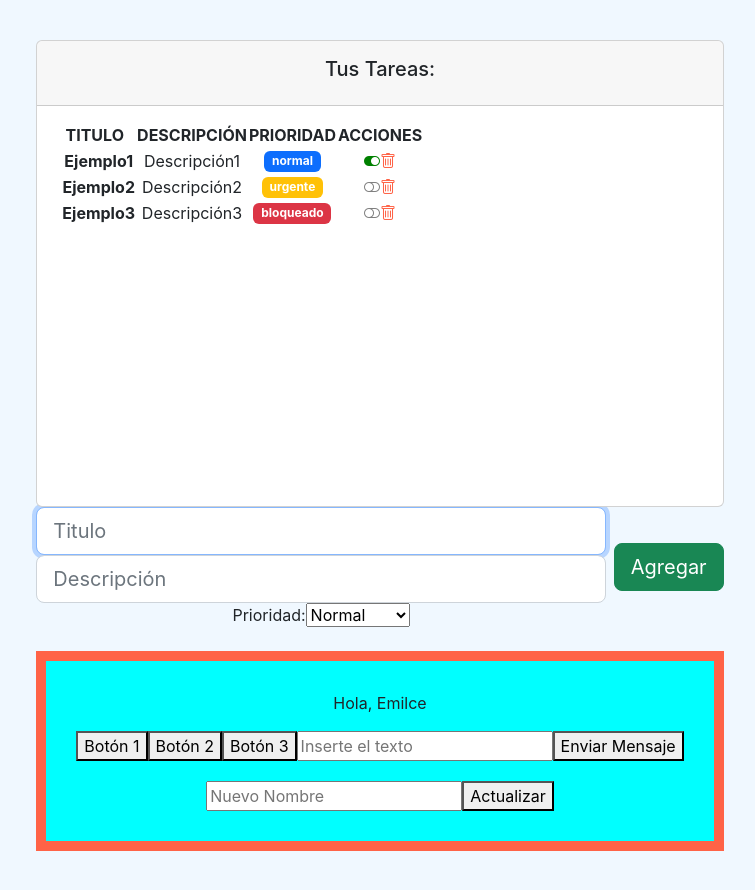
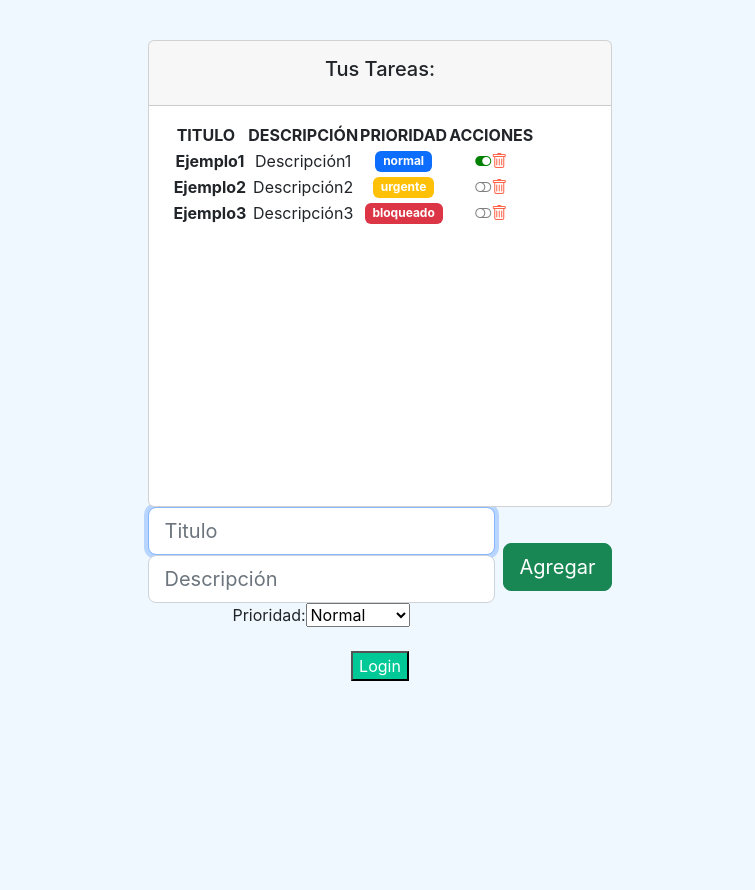
Before and after one commit to Emilce-Aide-Toledo/proy-mundo, a React (Create React App) app: page / in a window 1280 px wide. Shown: the whole page, without its empty margins (260-1015 px from the left). After the commit the page ends 800 px from the top, so only its background shows below. Built offline with nearby package versions, Linux system fonts and the light colour scheme.

Commit message:
renderizado condicional

```diff
--- a/src/App.js
+++ b/src/App.js
@@ -1,7 +1,8 @@
 // import logo from './logo.svg';
 import './App.css';
-import Father from './components/containers/father';
+// import Father from './components/containers/father';
 import TaskListComponent from './components/containers/task_list';
+import OptionalRender from './components/pure/forms/optionalRender';
 // import EjemploState from './hooks/EjemploState';
 // import EjemploEffect from './hooks/EjemploEffect';
 // import { EjemploContext } from './hooks/EjemploContext';
@@ -26,7 +27,9 @@ function App() {
      {/* <GreetingStyled name = 'Emi'></GreetingStyled>
       </header> */}
       {/** Gestión de eventos */}
-      <Father></Father>
+      {/* <Father></Father> */}
+      {/**Ejemplos del renderizado condicional */}
+      <OptionalRender></OptionalRender>
     </div>
   );
 }
--- /dev/null
+++ b/src/components/pure/forms/optionalRender.jsx
@@ -0,0 +1,92 @@
+import React, {useState} from 'react';
+
+let red = 0;
+let green = 200;
+let blue = 150;
+
+//? Estilo para usuario logueado
+const loggedStyle ={
+    backgroundColor: `rgb(${red},${green},${blue})`,
+    color: 'white'
+};
+//?Estilo para usuario no logueado
+const unloggedStyle = {
+    backgroundColor: 'tomato',
+    color: 'white',
+    fontWeigth: 'bold'
+}
+
+//Login /Logout buttons
+const LoginButton = ({loginAction, propStyle}) =>{
+    return (
+        <button style={propStyle} onClick={loginAction}>Login</button>
+    )
+}
+
+const LogoutButton = ({logoutAction, propStyle}) =>{
+    return (
+        <button style={propStyle} onClick={logoutAction}>Logout</button>
+    )
+}
+
+//?(Expresión true) && expresión => se renderiza la expresión
+//?(Expresión false) && expresión => no se renderiza la expresión
+
+
+const OptionalRender = () => {
+
+    const [access, setAccess] = useState(false);
+    const [nMessages, setNMessages] = useState(0);
+
+    // const updateAccess = () =>{
+    //     setAccess(!access)
+    // }
+
+    const loginAction = ()=> {
+        setAccess(true)
+    }
+
+    const logoutAction = ()=> {
+        setAccess(false)
+    }
+
+    let optionalButton;
+
+    // if(access){
+    //     optionalButton = <button onClick={updateAccess}>Logout</button>
+    // }else {
+    //     optionalButton = <button onClick={updateAccess}>Login</button>
+    // }
+
+    if(access){
+        optionalButton = <LogoutButton propStyle={unloggedStyle}  logoutAction={logoutAction}></LogoutButton>
+    }else {
+        optionalButton = <LoginButton propStyle={loggedStyle} loginAction={loginAction}></LoginButton>
+    }
+
+    const addMessages = () =>{
+        setNMessages(nMessages + 1)
+    }
+
+    return (
+        <div>
+        {/**Botón de opciones */}
+            {optionalButton}
+            {/**N mensajes sin leer */}
+            {/* {nMessages === 1 && <p>Tienes {nMessages} nuevo mensaje</p>}
+            {nMessages > 1 && <p>Tienes {nMessages} nuevos mensajes</p>}
+            {nMessages === 0 && <p> No hay nuevos mensajes</p>} */}
+            {/* Operador Ternario */}
+            {access? (
+                 <div>
+                 {nMessages > 0?
+                 <p>Tienes {nMessages} nuevo{nMessages>1?'s': null} mensaje{nMessages>1?'s': null}</p> :
+                 <p> No hay nuevos mensajes</p> }
+                 <button onClick={addMessages}>{nMessages === 0 ? 'Añade tu primer mensaje':'Agregar nuevo mensaje'}</button>
+                 </div>
+                 ) : null}
+        </div>
+    );
+}
+
+export default OptionalRender;
```
